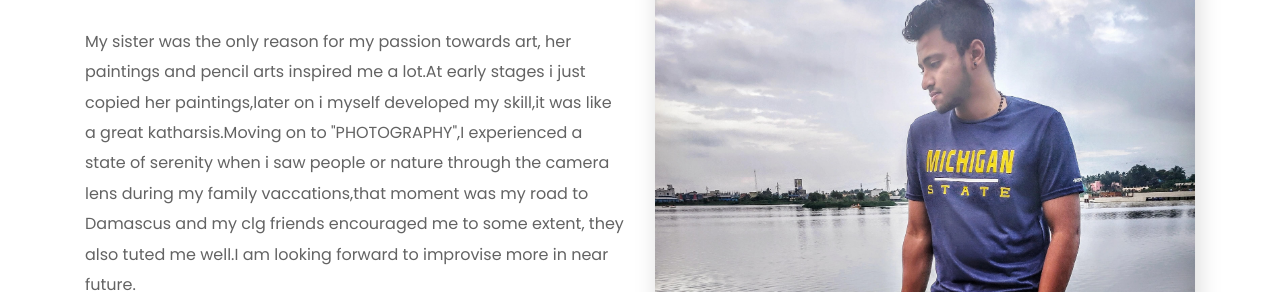
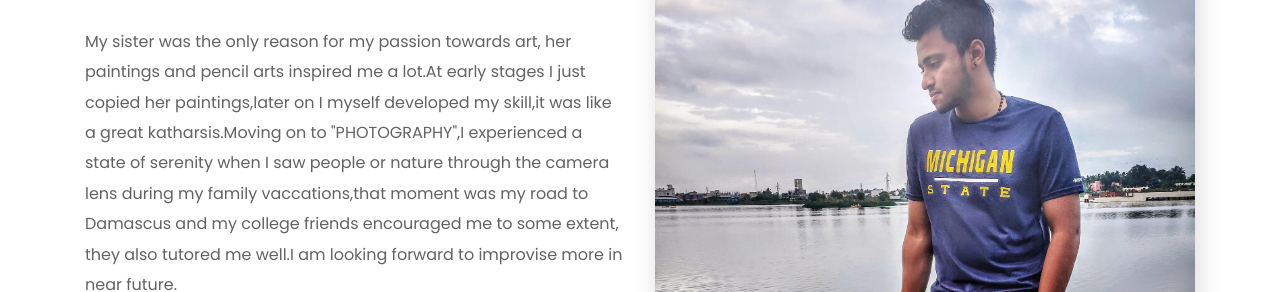
Before and after one commit to SIVASKANDAN-98/SIVASKANDAN-98.github.io, a website: page about.html in a window 1280 px wide. Shown: the part 508-800 px from the top of the page. Drawn offline with Linux system fonts and the light colour scheme; files whose address does not match are found by name.

Commit message:
code files uploaded
MY PORTFOLIO

```diff
--- a/about.html
+++ b/about.html
@@ -134,9 +134,9 @@
                         <div class="line wow fadeInUp" data-wow-delay="200ms"></div>
                         <p class="wow fadeInUp" data-wow-delay="300ms"></p>
                         <p class="wow fadeInUp" data-wow-delay="400ms">My sister was the only reason for my passion towards art,
-                        	her paintings and pencil arts inspired me a lot.At early stages i just copied her paintings,later on i myself
+                        	her paintings and pencil arts inspired me a lot.At early stages I just copied her paintings,later on I myself
                         	developed my skill,it was like a great katharsis.Moving on to "PHOTOGRAPHY",I experienced a state of serenity
-                        	 when i saw people or nature through the camera lens during my family vaccations,that moment was my road to Damascus and my clg friends encouraged me to some extent, they also tuted me well.I am looking forward to improvise more in near future.</p>
+                        	 when I saw people or nature through the camera lens during my family vaccations,that moment was my road to Damascus and my college friends encouraged me to some extent, they also tutored me well.I am looking forward to improvise more in near future.</p>
                         <a class="btn alime-btn btn-2 mt-30 wow fadeInUp" data-wow-delay="500ms" href="#">Contact Us</a>
                     </div>
                 </div>
```
